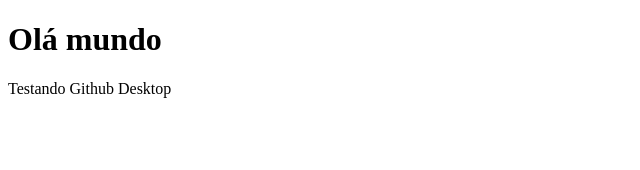
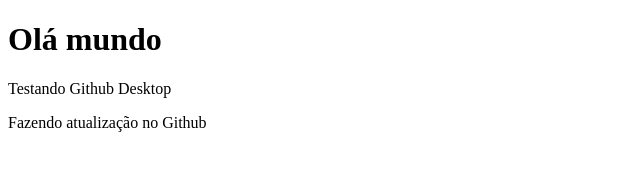
Before and after one commit to BarbaraMrs/2151-Allanis, a plain HTML site: page aula/index.html in a window 1280 px wide. Shown: the whole page, without its empty margins (0-640 px from the left). Drawn offline with Linux system fonts and the light colour scheme.

Commit message:
atualização
atualização

```diff
--- a/aula/index.html
+++ b/aula/index.html
@@ -9,5 +9,6 @@
 <body>
     <h1>Olá mundo</h1>
     <p>Testando Github Desktop</p>
+    <p>Fazendo atualização no Github</p>
 </body>
 </html>
```
